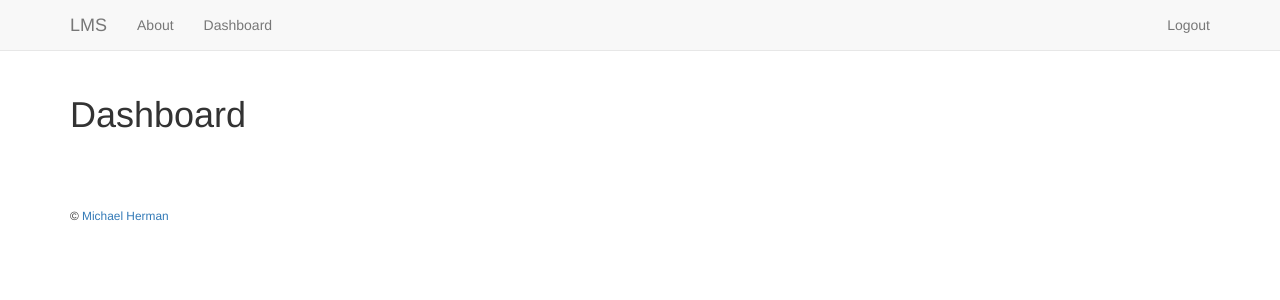
After one commit to realpython/lms, a Flask app: page /admin/dashboard/ in a window 1280 px wide. The commit adds this page. Shown: the top 300 px of the page. Run offline with Flask 2, Linux system fonts and the light colour scheme; a user stored in the database is signed in; tables that the repository leaves empty hold one stand-in row (values such as "Sample post"); parts of the project's set-up code (start-up, migrations or seed data) failed here and were passed over; some libraries are stand-ins or nearby versions.

Commit message:
added admin dashboard

```diff
--- a/project/admin/views.py
+++ b/project/admin/views.py
@@ -38,3 +38,10 @@ def validate_admin(f):
 ##########
 # routes #
 ##########
+
+
+@admin_blueprint.route('/admin/dashboard/')
+@login_required
+@validate_admin
+def dashboard():
+    return render_template('/admin/dashboard.html')
--- /dev/null
+++ b/project/templates/admin/dashboard.html
@@ -0,0 +1,13 @@
+{% extends "_base.html" %}
+
+{% block content %}
+
+<div class="body-content">
+  <div class="row">
+    <div class="col-md-12">
+      <h1>Dashboard</h1>
+    </div>
+  </div>
+</div>
+
+{% endblock %}
--- a/project/templates/header.html
+++ b/project/templates/header.html
@@ -29,6 +29,8 @@
                 {% endif %}
               </ul>
             </li>
+          {% elif current_user.is_authenticated and current_user.is_admin() %}
+            <li><a href="{{ url_for('admin.dashboard') }}">Dashboard</a></li>
           {% endif %}
         </ul>
         <ul class="nav navbar-nav navbar-right">
```
Also changed, not shown: tests/test_admin.py (+48 -0 lines), tests/test_user.py (+4 -0 lines), todo.md (+3 -0 lines).
